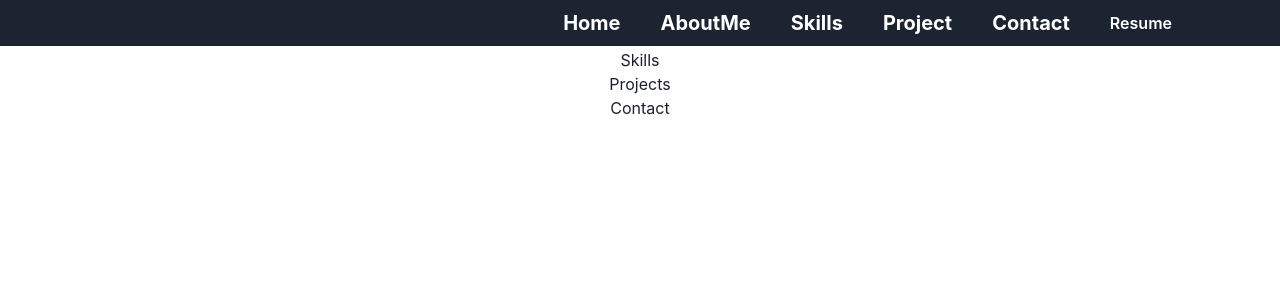
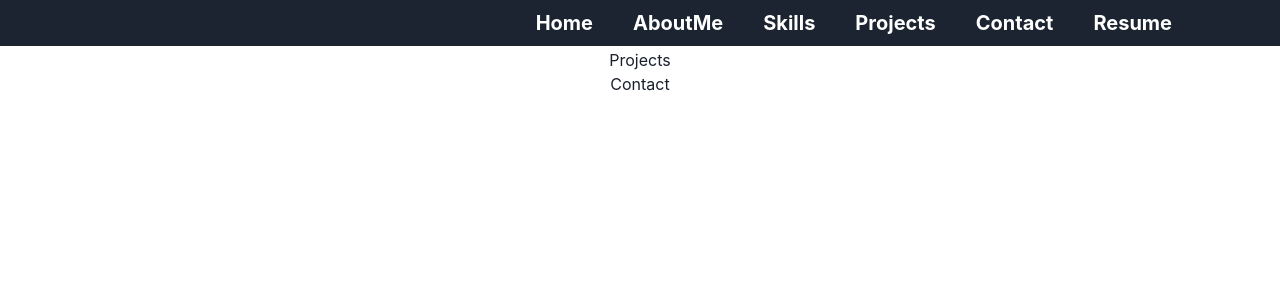
Before and after one commit to Rautmahi/Finmee_Technologies, a React (Create React App) app: page / in a window 1280 px wide. Shown: the top 300 px of the page. Built offline with nearby package versions, Linux system fonts and the light colour scheme.

Commit message:
resume download from navbar

```diff
--- a/src/Components/AllRoutes.jsx
+++ b/src/Components/AllRoutes.jsx
@@ -1,4 +1,4 @@
-import { Box, Divider, Stack } from '@chakra-ui/react'
+import { Box, Stack } from '@chakra-ui/react'
 import React from 'react'
 import Home from '../Pages/Home'
 import About from '../Pages/About'
--- a/src/Components/Navbar.jsx
+++ b/src/Components/Navbar.jsx
@@ -1,4 +1,3 @@
-
 import React from "react";
 import {
   SimpleGrid,
@@ -14,24 +13,24 @@ import {
 } from "@chakra-ui/react";
 import { MdMenu } from "react-icons/md";
 import { Link } from "react-scroll";
+import "../Styles/Navbar.css";
+import resume from "../Data/Mahesh_Resume.pdf"
 
 
 const Navbar = () => {
   const { isOpen, onOpen, onClose } = useDisclosure();
   const btnRef = React.useRef();
-  //const [styletop, setstyletop] = useState("0");
   const navstyle = {
     position: "fixed",
-    //top: styletop,
     display: "block",
     overflow: "hidden",
-    // transition: "top 0.3s",
     width: "100%",
     zIndex: 2,
   };
 
   return (
     <Stack style={navstyle} bg="#1B2430" p={2} color="white">
+      {/* for small screen */}
       <Show below="lg">
         <MdMenu ref={btnRef} onClick={onOpen} fontSize="25px" />
         <Drawer
@@ -66,22 +65,31 @@ const Navbar = () => {
                   Skills
                 </Link>
                 <Link activeClass="active1" smooth spy to="projects">
-                  Project
+                  Projects
                 </Link>
                 <Link activeClass="active1" smooth spy to="contact">
                   Contact
                 </Link>
                 <Button variant="link" color="black">
-                 Resume
+                  <a
+                  href={resume}
+                  onClick={()=>window.location.href="https://drive.google.com/file/d/1FK4oPRvCkRpYRRQMBDmpR1eUQZT1eLjX/view?usp=drive_link"}
+                 download="Mahesh_Raut_Resume"
+                  >
+                    <Flex>
+                      <Text>Resume</Text>
+                    </Flex>
+                  </a>
                 </Button>
               </Flex>
             </SimpleGrid>
           </DrawerContent>
         </Drawer>
       </Show>
+
+      {/* for large screen */}
       <Show above="lg">
         <SimpleGrid
-          // columns={1}
           align="center"
           justifyContent="right"
           justify="space-between"
@@ -107,13 +115,21 @@ const Navbar = () => {
               Skills
             </Link>
             <Link activeClass="active" smooth spy to="projects">
-              Project
+              Projects
             </Link>
             <Link activeClass="active" smooth spy to="contact">
               Contact
             </Link>
             <Button variant="link" color="white">
-            Resume
+                  <a
+                  href={resume}
+                  onClick={()=>window.location.href="https://drive.google.com/file/d/1FK4oPRvCkRpYRRQMBDmpR1eUQZT1eLjX/view"}
+                 download="Mahesh_Raut_Resume"
+                  >
+                    <Flex>
+                      <Text fontSize="20px" fontWeight="bold">Resume</Text>
+                    </Flex>
+                  </a>
                 </Button>
           </Flex>
         </SimpleGrid>
--- a/src/Pages/About.jsx
+++ b/src/Pages/About.jsx
@@ -2,7 +2,7 @@ import React from 'react'
 
 const About = () => {
   return (
-    <div>About</div>
+    <div></div>
   )
 }
 
--- /dev/null
+++ b/src/Styles/Navbar.css
@@ -0,0 +1,7 @@
+.active {
+    font-weight: bold;
+    color: #bd4b4b;
+  }
+  a:hover {
+    cursor: pointer;
+  }
```
Also changed, not shown: src/Styles/Contact.css (added), src/Styles/Home.css (added), src/Styles/Skills.css (added), 1 other file (tests, documents, lock files or other folders).
